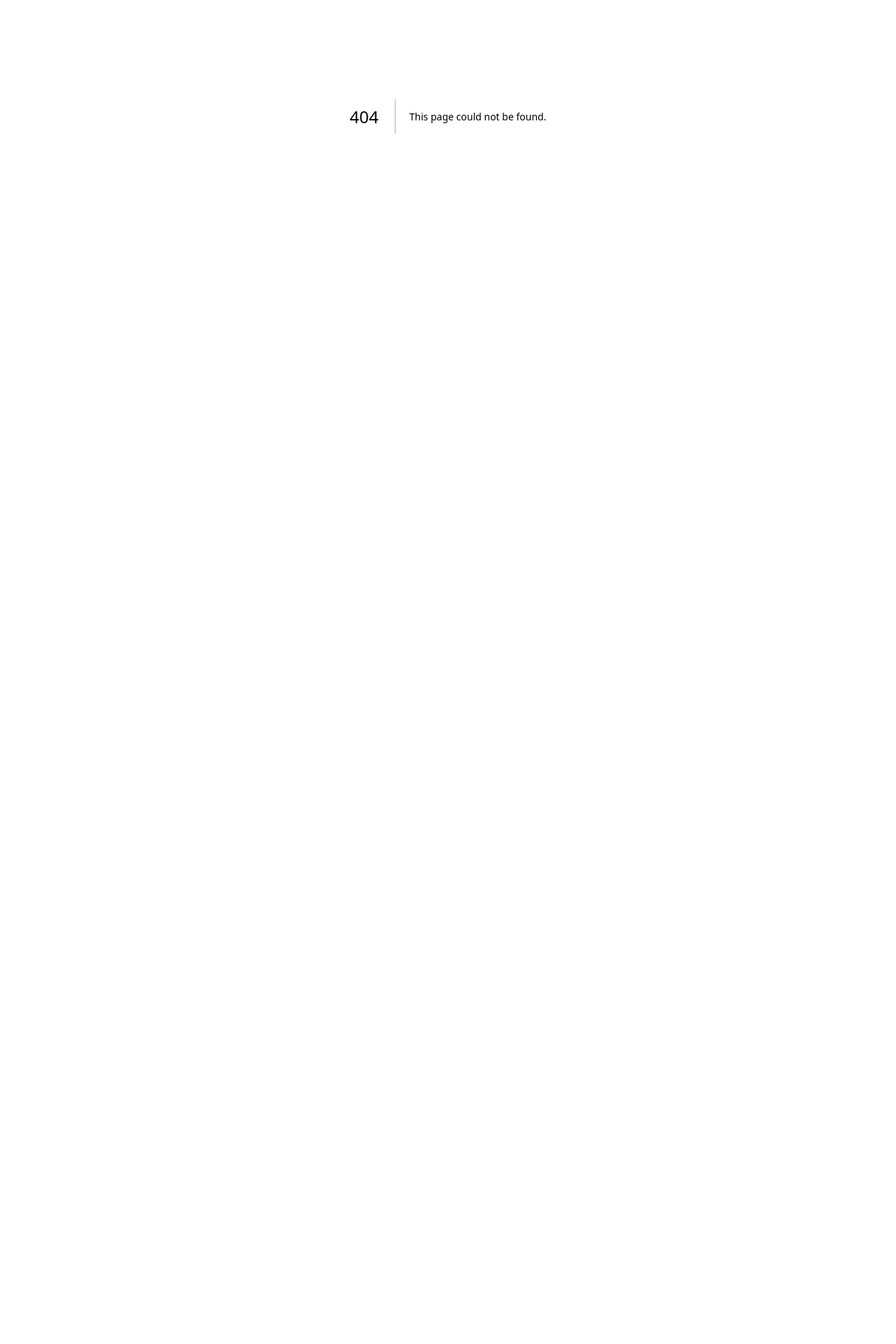
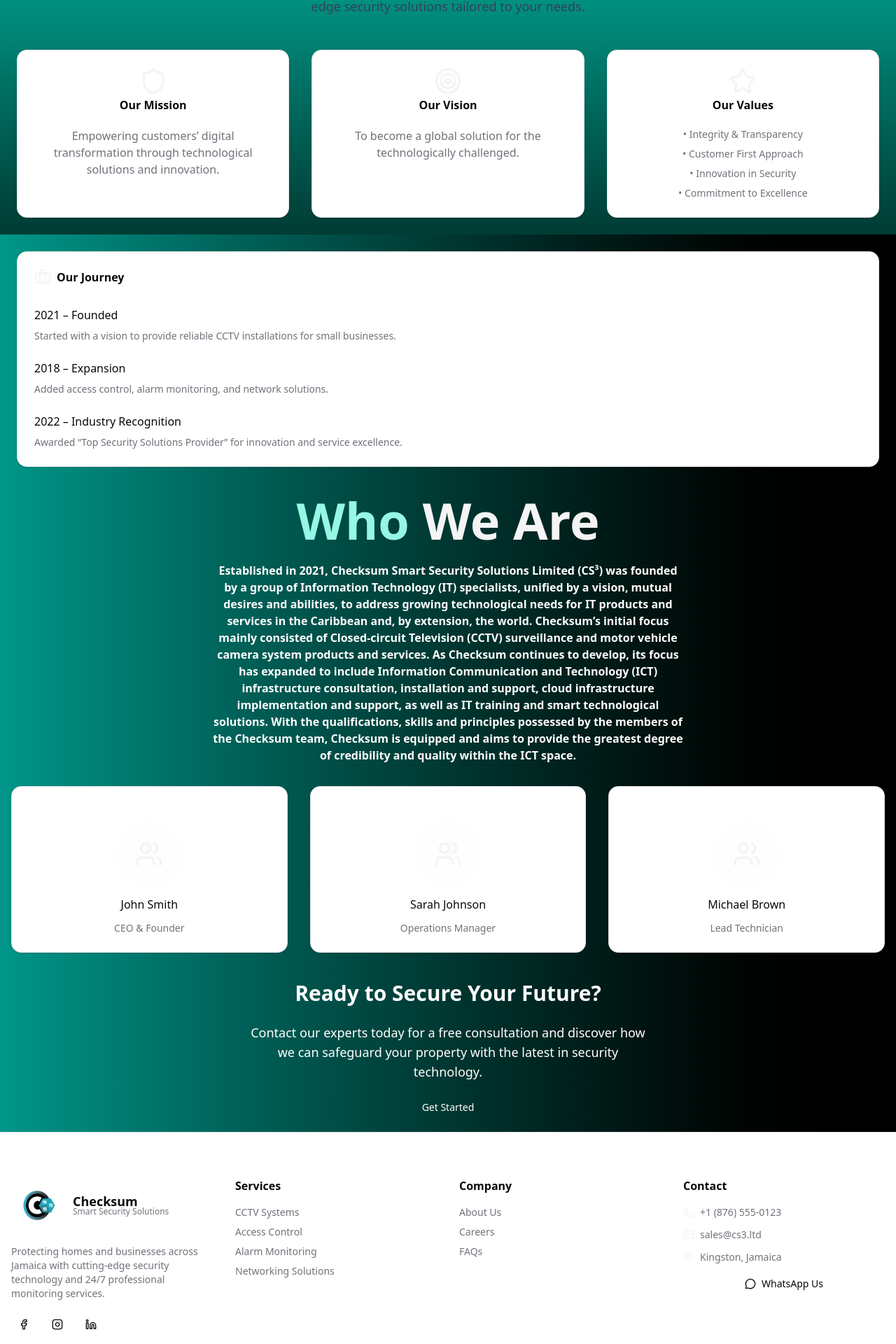
Before and after one commit to miguel-superman/checksumwebsite, a Next.js app: page /about in a window 1280 px wide. Before the commit this address had no page. Shown: the part 234-2154 px from the top of the page at 70% size. Before the commit the page ends 800 px from the top, so only its background shows below. Built offline with nearby package versions, Linux system fonts and the light colour scheme.

Commit message:
Created about page.

```diff
--- /dev/null
+++ b/src/app/about/page.js
@@ -0,0 +1,167 @@
+'use client'
+
+import React from 'react';
+import { Card, CardContent, CardHeader, CardTitle } from '@/components/ui/card';
+import { Users, Shield, Target, Star, Award, Briefcase } from 'lucide-react';
+import Footer from '../components/footer';
+import Header from '../components/header';
+import { Button } from '@/components/ui/button';
+
+const AboutPage = () => {
+  return (
+    <>
+      <Header />
+      <main className="min-h-screen bg-gradient-to-b from-teal-500 via-black to-white">
+
+        {/* Hero Section */}
+        <section className="section-padding bg-gradient-hero ">
+          <div className="container-section p-6 text-center space-y-6">
+            <h1 className="text-hero text-6xl md:text-7xl font-bold">
+              About <span className="text-accent">Checksum Security</span>
+            </h1>
+            <p className="text-gray-700 max-w-2xl mx-auto text-lg">
+              Trusted by businesses and homeowners across Jamaica, we deliver cutting-edge
+              security solutions tailored to your needs.
+            </p>
+          </div>
+        </section>
+
+        {/* Mission / Vision / Values */}
+        <section className="section-padding ">
+          <div className="container-section grid grid-cols-1 md:grid-cols-3 gap-8 p-6">
+            <Card className="card-gradient text-center">
+              <CardHeader>
+                <Shield className="w-10 h-10 text-accent mx-auto" />
+                <CardTitle>Our Mission</CardTitle>
+              </CardHeader>
+              <CardContent>
+                <p className="text-muted-foreground">
+                  Empowering customers’ digital transformation through technological solutions and innovation.
+                </p>
+              </CardContent>
+            </Card>
+
+            <Card className="card-gradient text-center">
+              <CardHeader>
+                <Target className="w-10 h-10 text-accent mx-auto" />
+                <CardTitle>Our Vision</CardTitle>
+              </CardHeader>
+              <CardContent>
+                <p className="text-muted-foreground">
+                  To become a global solution for the technologically challenged.
+                </p>
+              </CardContent>
+            </Card>
+
+            <Card className="card-gradient text-center">
+              <CardHeader>
+                <Star className="w-10 h-10 text-accent mx-auto" />
+                <CardTitle>Our Values</CardTitle>
+              </CardHeader>
+              <CardContent>
+                <ul className="space-y-2 text-muted-foreground text-sm">
+                  <li>• Integrity & Transparency</li>
+                  <li>• Customer First Approach</li>
+                  <li>• Innovation in Security</li>
+                  <li>• Commitment to Excellence</li>
+                </ul>
+              </CardContent>
+            </Card>
+          </div>
+        </section>
+
+        {/* Timeline / Experience */}
+        <section className="section-padding bg-gradient-to-r from-teal-600 to-black">
+          <div className="container-section p-6">
+            <Card className="card-gradient">
+              <CardHeader>
+                <CardTitle className="flex items-center gap-2">
+                  <Briefcase className="h-6 w-6 text-accent" />
+                  Our Journey
+                </CardTitle>
+              </CardHeader>
+              <CardContent className="space-y-6">
+                <div className="space-y-2">
+                  <p className="font-medium">2021 – Founded</p>
+                  <p className="text-sm text-muted-foreground">
+                    Started with a vision to provide reliable CCTV installations for small businesses.
+                  </p>
+                </div>
+                <div className="space-y-2">
+                  <p className="font-medium">2018 – Expansion</p>
+                  <p className="text-sm text-muted-foreground">
+                    Added access control, alarm monitoring, and network solutions.
+                  </p>
+                </div>
+                <div className="space-y-2">
+                  <p className="font-medium">2022 – Industry Recognition</p>
+                  <p className="text-sm text-muted-foreground">
+                    Awarded “Top Security Solutions Provider” for innovation and service excellence.
+                  </p>
+                </div>
+              </CardContent>
+            </Card>
+          </div>
+        </section>
+
+        {/* Team Section */}
+        <section className="section-padding bg-gradient-to-r from-teal-600 to-black">
+          <div className="container-section text-center space-y-6 p-4">
+            {/* <h2 className="text-4xl font-bold">Meet Our Team</h2> */}
+            {/* <p className="text-muted-foreground max-w-2xl mx-auto">
+              Our experts bring years of experience in technology, security, and customer support.
+              Together, we work to deliver the highest standard of safety and reliability.
+            </p> */}
+
+            <h1 className="text-teal-200 text-6xl md:text-7xl font-bold">
+              Who <span className="text-accent">We Are</span>
+            </h1>
+
+             <p className="text-white font-bold ext-lg max-w-2xl mx-auto">
+                Established in 2021, Checksum Smart Security Solutions Limited (CS³) was founded by a group of Information Technology (IT) specialists, unified by a vision, mutual desires and abilities, to address growing technological needs for IT products and services in the Caribbean and, by extension, the world.
+
+                Checksum’s initial focus mainly consisted of Closed-circuit Television (CCTV) surveillance and motor vehicle camera system products and services. As Checksum continues to develop, its focus has expanded to include Information Communication and Technology (ICT) infrastructure consultation, installation and support, cloud infrastructure implementation and support, as well as IT training and smart technological solutions.
+
+                With the qualifications, skills and principles possessed by the members of the Checksum team, Checksum is equipped and aims to provide the greatest degree of credibility and quality within the ICT space.
+            </p>
+
+            <div className="grid grid-cols-1 sm:grid-cols-2 md:grid-cols-3 gap-8 mt-8">
+              {[
+                { name: 'John Smith', role: 'CEO & Founder' },
+                { name: 'Sarah Johnson', role: 'Operations Manager' },
+                { name: 'Michael Brown', role: 'Lead Technician' },
+              ].map((member, i) => (
+                <Card key={i} className="card-gradient text-center">
+                  <CardContent className="pt-6 space-y-3">
+                    <div className="w-24 h-24 rounded-full bg-accent/10 mx-auto flex items-center justify-center">
+                      <Users className="w-10 h-10 text-accent" />
+                    </div>
+                    <p className="font-medium">{member.name}</p>
+                    <p className="text-sm text-muted-foreground">{member.role}</p>
+                  </CardContent>
+                </Card>
+              ))}
+            </div>
+          </div>
+        </section>
+
+        {/* Call to Action */}
+        <section className="section-padding bg-gradient-to-r from-teal-600 to-black">
+          <div className="container-section text-center space-y-6 text-white p-6">
+            <h2 className="text-3xl font-bold">Ready to Secure Your Future?</h2>
+            <p className="max-w-xl mx-auto text-lg">
+              Contact our experts today for a free consultation and discover how we can safeguard
+              your property with the latest in security technology.
+            </p>
+            <Button variant="cta" size="xl" asChild>
+              <a href="/contact">Get Started</a>
+            </Button>
+          </div>
+        </section>
+      </main>
+      <Footer />
+    </>
+  );
+};
+
+export default AboutPage;
--- a/src/app/components/footer.js
+++ b/src/app/components/footer.js
@@ -31,13 +31,24 @@
 
             <div className="flex space-x-3">
               <Button variant="ghost" size="icon">
-                <Facebook className="h-4 w-4" />
+                <Link
+                href={"https://www.facebook.com/share/19MV6Xar1x/"}>
+                  <Facebook className="h-4 w-4" />
+                </Link>
               </Button>
               <Button variant="ghost" size="icon">
-                <Instagram className="h-4 w-4" />
+                <Link
+                href={"https://www.instagram.com/checksum_smart_security/"}
+                >
+                  <Instagram className="h-4 w-4" />
+                </Link>
+
               </Button>
               <Button variant="ghost" size="icon">
-                <Linkedin className="h-4 w-4" />
+                <Link
+                href={"https://www.linkedin.com/in/checksum-smart-security-solutions-27593a233/"}>
+                   <Linkedin className="h-4 w-4" />
+                </Link>
               </Button>
             </div>
           </div>
@@ -68,9 +79,9 @@
               <Link href="/about" className="block text-sm text-muted-foreground hover:text-accent transition-colors">
                 About Us
               </Link>
-              <Link href="/case-studies" className="block text-sm text-muted-foreground hover:text-accent transition-colors">
+              {/* <Link href="/case-studies" className="block text-sm text-muted-foreground hover:text-accent transition-colors">
                 Case Studies
-              </Link>
+              </Link> */}
               <Link href="/careers" className="block text-sm text-muted-foreground hover:text-accent transition-colors">
                 Careers
               </Link>
@@ -92,8 +103,8 @@
               </div>
               <div className="flex items-center space-x-2 text-sm text-muted-foreground">
                 <Mail className="h-4 w-4 text-accent" />
-                <a href="mailto:info@checksum.jm" className="hover:text-accent transition-colors">
-                  info@checksum.jm
+                <a href="mailto:sales@cs3.ltd" className="hover:text-accent transition-colors">
+                  sales@cs3.ltd
                 </a>
               </div>
               <div className="flex items-start space-x-2 text-sm text-muted-foreground">
--- a/src/app/components/header.js
+++ b/src/app/components/header.js
@@ -13,9 +13,9 @@
   const navItems = [
     { name: 'Home', path: '/' },
     { name: 'Services', path: '/services', hasDropdown: true },
-    { name: 'Industries', path: '/industries', hasDropdown: true },
+    // { name: 'Industries', path: '/industries', hasDropdown: true },
     { name: 'Shop', path: '/shop' },
-    { name: 'Case Studies', path: '/case-studies' },
+    // { name: 'Case Studies', path: '/case-studies' },
     { name: 'About', path: '/about' },
     { name: 'Contact', path: '/contact' },
   ];
```
